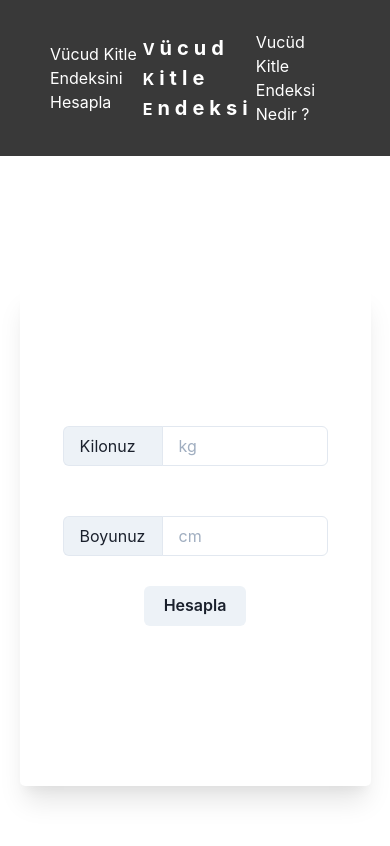
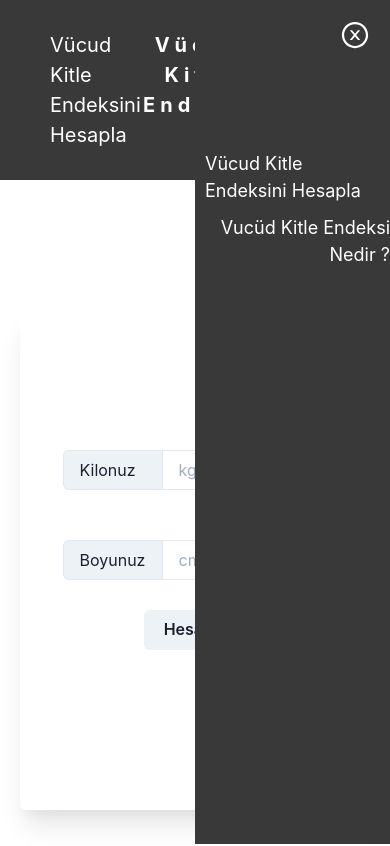
Before and after one commit to ozkalai/BMI, a Next.js app: page / in a window 390 px wide. Shown: the top 846 px of the page. Built offline with nearby package versions, Linux system fonts and the light colour scheme.

Commit message:
responsive adjusted

```diff
--- a/components/Navigation/Navigation.js
+++ b/components/Navigation/Navigation.js
@@ -1,31 +1,66 @@
-import React from "react";
-import { Box, Link, Text } from "@chakra-ui/react";
+import React, { useState } from "react";
+import { Box, Button, Icon, Link, Text } from "@chakra-ui/react";
+import { BiMenuAltRight } from "react-icons/bi";
+import { AiOutlineCloseCircle } from "react-icons/ai";
 import styles from "./Navigation.module.scss";
+import Menu from "../Menu";
 
 export default function Navigation() {
+  const [isOpen, setIsOpen] = useState("true");
+  const handleClickMenu = () => {
+    setIsOpen("true");
+    console.log(isOpen);
+  };
   return (
+    <Box position="relative">
+      <Menu isOpen={isOpen} setIsOpen={setIsOpen} />
       <Box
+        position="relative"
+        fontSize={["14px", "16px", "18px", "20px"]}
+        width="full"
         background="#393939"
         border="5px"
         borderColor="gray.700"
         display="flex"
-      justifyContent="space-between"
-      alignItems="center"
+        justifyContent={{ lg: "space-between", sm: "center" }}
         p="30px 50px"
       >
-      <Box>
-        <Link fontSize="lg" color="white" href="/">
+        <Box
+          color="white"
+          fontSize="30px"
+          position="absolute"
+          right="20px"
+          display={{ lg: "none", sm: "block", base: "none" }}
+          onClick={handleClickMenu}
+        >
+          <BiMenuAltRight />
+        </Box>
+        <Link
+          display={{ lg: "block", sm: "none", base: "none" }}
+          color="white"
+          href="/"
+        >
           Vücud Kitle Endeksini Hesapla
         </Link>
-      </Box>
-      <Text color="white" fontSize="3xl" fontWeight="bold" letterSpacing="5px">
+        <Text
+          color="white"
+          fontWeight="bold"
+          letterSpacing="5px"
+          textAlign="center"
+        >
           V<span className={styles.span}>ücud</span> K
           <span className={styles.span}>itle</span> E
           <span className={styles.span}>ndeksi</span>
         </Text>
-      <Link href="/about" color="white" fontSize="lg">
+        <Link
+          href="/about"
+          color="white"
+          textAlign="end"
+          display={{ lg: "block", sm: "none", base: "none" }}
+        >
           Vucüd Kitle Endeksi Nedir ?
         </Link>
       </Box>
+    </Box>
   );
 }
```
Lines whose indentation alone changed are shown as unchanged.
